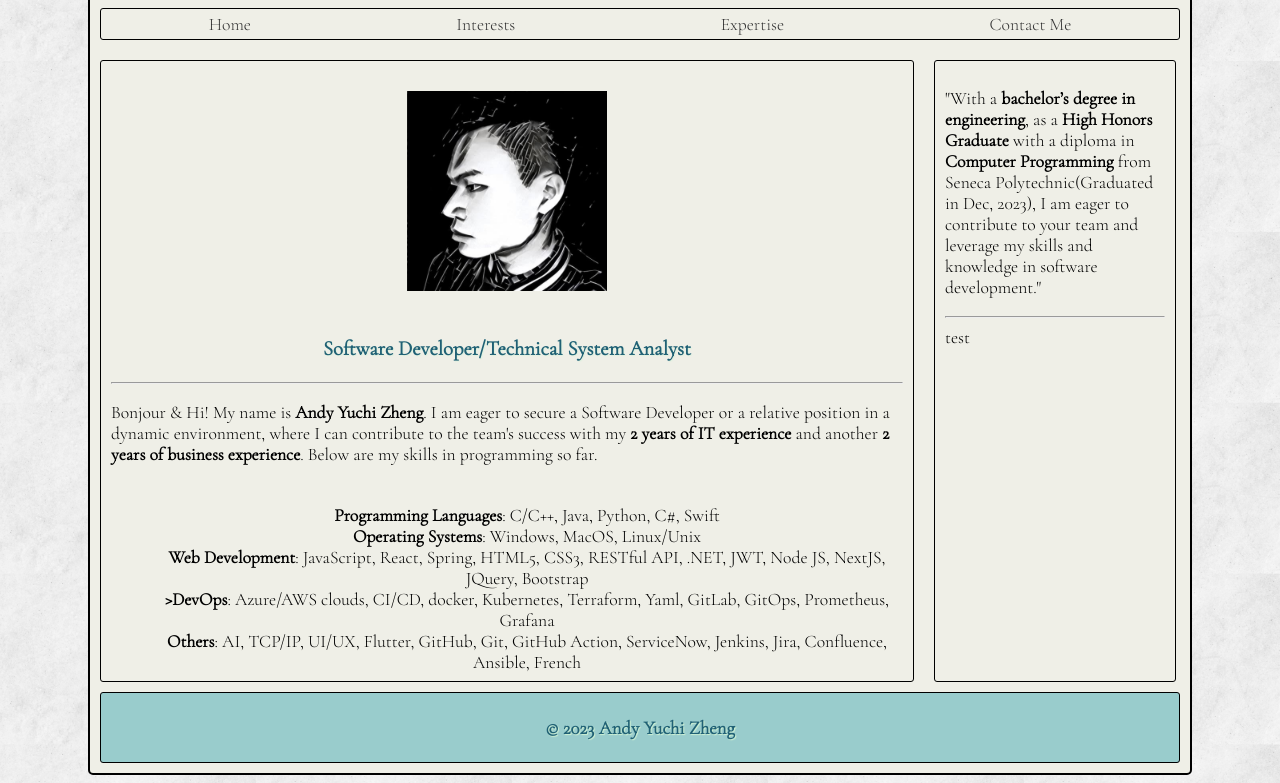
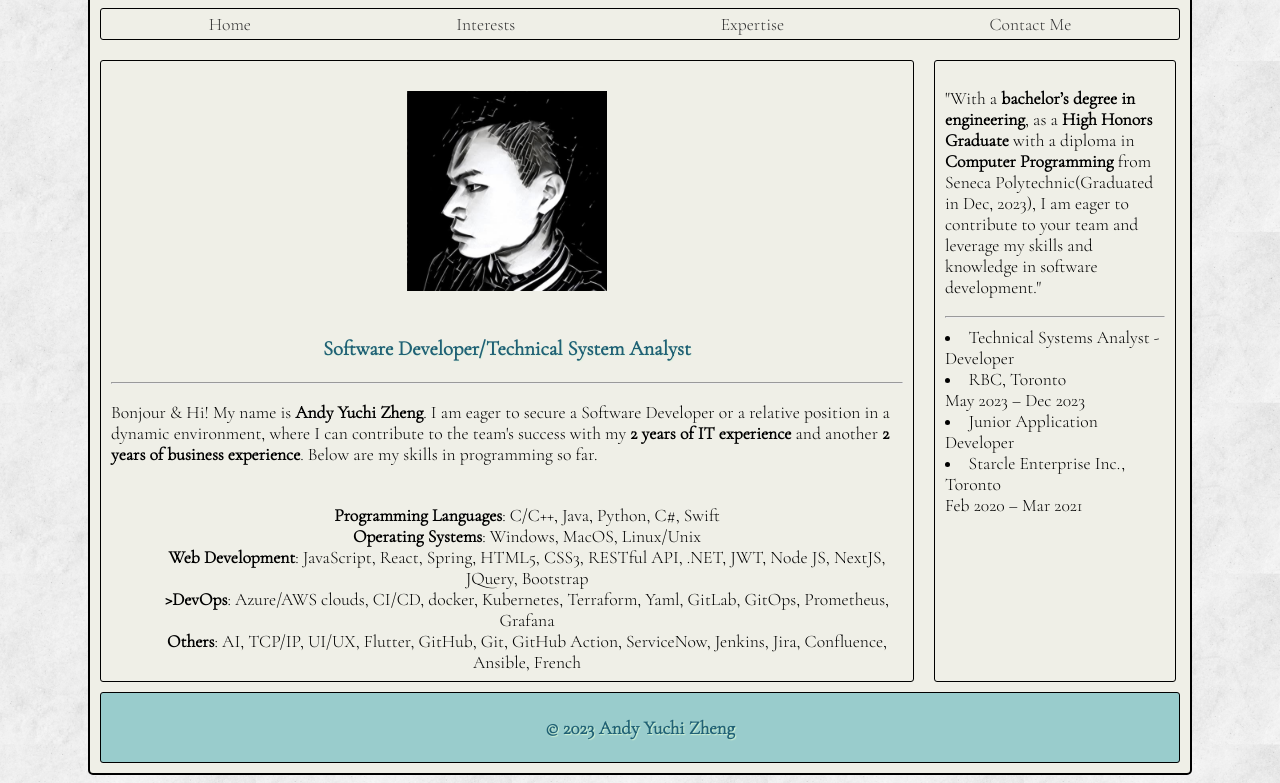
Before and after one commit to Andrew-bro2022/Project---A-local-website-about-myself, a website: page index.html in a window 1280 px wide. Shown: the part 110-893 px from the top of the page. Drawn offline with nearby package versions, Linux system fonts and the light colour scheme.

Commit message:
Update index.html

```diff
--- a/index.html
+++ b/index.html
@@ -45,7 +45,7 @@
                             <li><b>Programming Languages</b>: C/C++, Java, Python, C#, Swift</li>
                             <li><b>Operating Systems</b>: Windows, MacOS, Linux/Unix</li>
                             <li><b>Web Development</b>: JavaScript, React, Spring, HTML5, CSS3, RESTful API, .NET, JWT, Node JS, NextJS, JQuery, Bootstrap</li>
-                            <li></li><b>>DevOps</b>: Azure/AWS clouds, CI/CD, docker, Kubernetes, Terraform, Yaml, GitLab, GitOps, Prometheus, Grafana</li>
+                            <li><b>>DevOps</b>: Azure/AWS clouds, CI/CD, docker, Kubernetes, Terraform, Yaml, GitLab, GitOps, Prometheus, Grafana</li>
                             <li><b>Others</b>: AI, TCP/IP, UI/UX, Flutter, GitHub, Git, GitHub Action, ServiceNow, Jenkins, Jira, Confluence, Ansible, French</li>
                         </ul>
                     </p>
@@ -59,7 +59,13 @@
                     <p>
                         "With a <b>bachelor’s degree in engineering</b>, as a <b>High Honors Graduate</b> with a diploma in <b>Computer Programming</b> from Seneca Polytechnic(Graduated in Dec, 2023), I am eager to contribute to your team and leverage my skills and knowledge in software development."<br>
                         <hr>
-                       test
+                           <li>Technical Systems Analyst - Developer</li>
+                            <li>RBC, Toronto</li>
+                            <lli>May 2023 – Dec 2023</lli>
+                        <br/>
+                            <li>Junior Application Developer</li>
+                            <li>Starcle Enterprise Inc., Toronto</li>
+                            <lli>Feb 2020 – Mar 2021</lli>
                     </p>
                 </div>
 
```
